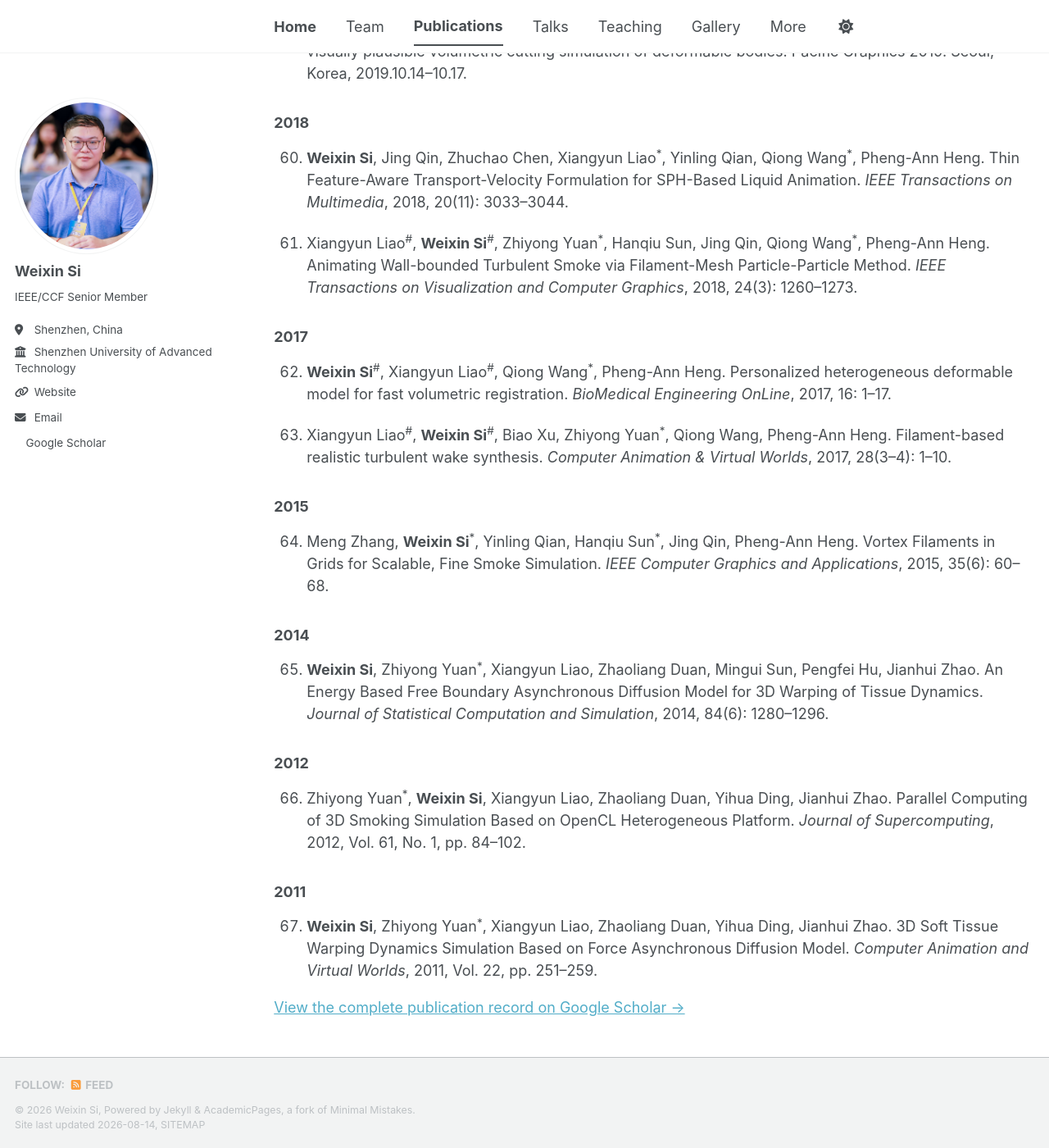
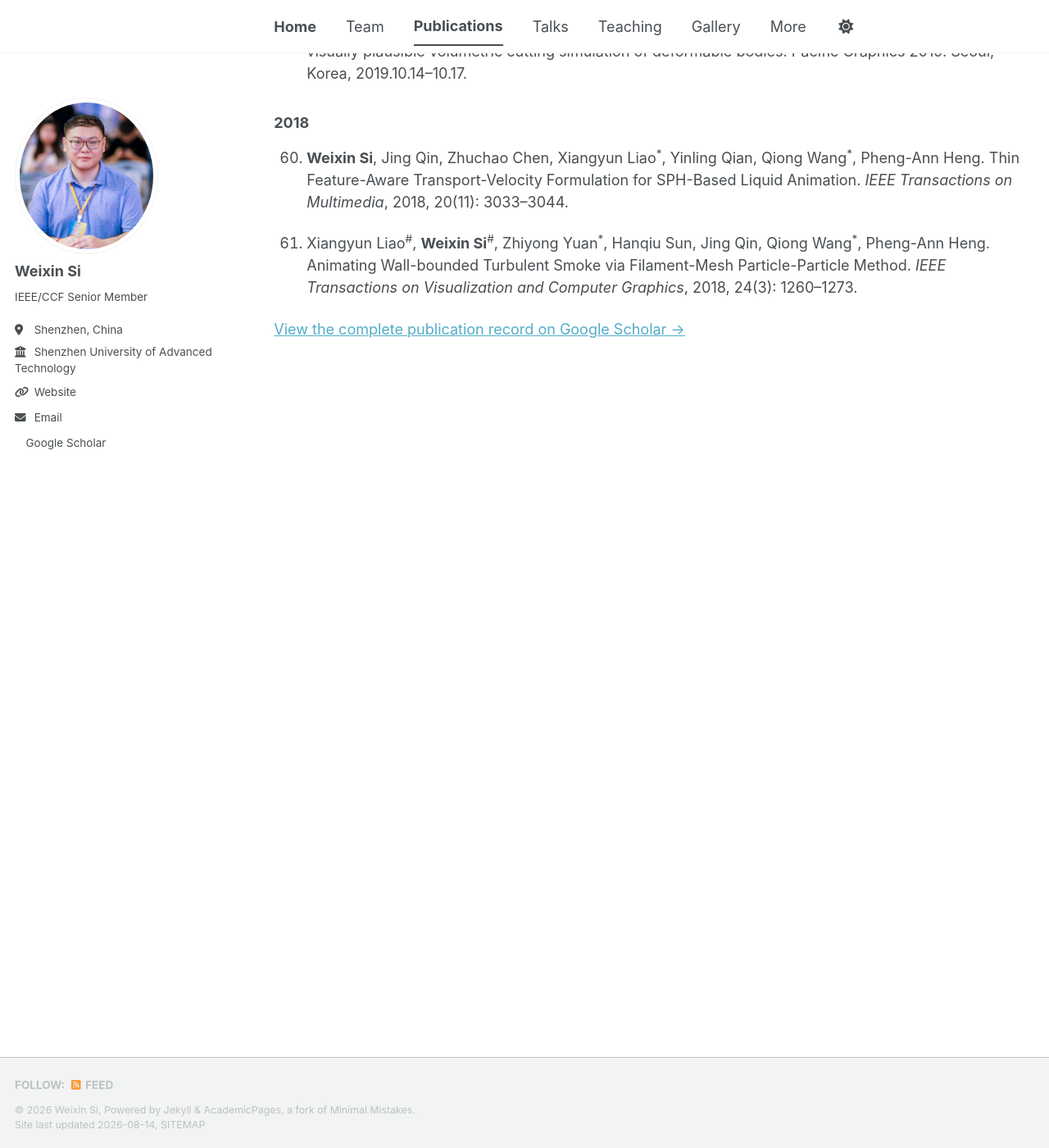
Before and after one commit to WeixinSi/weixinsi.github.io, a Jekyll site: the page built from _pages/publications.md, in a window 1280 px wide and 1400 px high, scrolled down 6485 px. Shown: the whole window at 82% size. Built offline with Jekyll 4.4.1, drawn with Linux system fonts in a browser that asks for light colours; a style sheet for code colours, icons or effects is not loaded.

Commit message:
Add recruitment note and trim publications

```diff
--- a/_pages/publications.md
+++ b/_pages/publications.md
@@ -157,31 +157,4 @@ author_profile: true
 61. Xiangyun Liao<sup>#</sup>, **Weixin Si**<sup>#</sup>, Zhiyong Yuan<sup>&#42;</sup>, Hanqiu Sun, Jing Qin, Qiong Wang<sup>&#42;</sup>, Pheng-Ann Heng. Animating Wall-bounded Turbulent Smoke via Filament-Mesh Particle-Particle Method. *IEEE Transactions on Visualization and Computer Graphics*, 2018, 24(3): 1260–1273.
 {: start="60"}
 
-### 2017
-
-62. **Weixin Si**<sup>#</sup>, Xiangyun Liao<sup>#</sup>, Qiong Wang<sup>&#42;</sup>, Pheng-Ann Heng. Personalized heterogeneous deformable model for fast volumetric registration. *BioMedical Engineering OnLine*, 2017, 16: 1–17.
-
-63. Xiangyun Liao<sup>#</sup>, **Weixin Si**<sup>#</sup>, Biao Xu, Zhiyong Yuan<sup>&#42;</sup>, Qiong Wang, Pheng-Ann Heng. Filament-based realistic turbulent wake synthesis. *Computer Animation & Virtual Worlds*, 2017, 28(3–4): 1–10.
-{: start="62"}
-
-### 2015
-
-64. Meng Zhang, **Weixin Si**<sup>&#42;</sup>, Yinling Qian, Hanqiu Sun<sup>&#42;</sup>, Jing Qin, Pheng-Ann Heng. Vortex Filaments in Grids for Scalable, Fine Smoke Simulation. *IEEE Computer Graphics and Applications*, 2015, 35(6): 60–68.
-{: start="64"}
-
-### 2014
-
-65. **Weixin Si**, Zhiyong Yuan<sup>&#42;</sup>, Xiangyun Liao, Zhaoliang Duan, Mingui Sun, Pengfei Hu, Jianhui Zhao. An Energy Based Free Boundary Asynchronous Diffusion Model for 3D Warping of Tissue Dynamics. *Journal of Statistical Computation and Simulation*, 2014, 84(6): 1280–1296.
-{: start="65"}
-
-### 2012
-
-66. Zhiyong Yuan<sup>&#42;</sup>, **Weixin Si**, Xiangyun Liao, Zhaoliang Duan, Yihua Ding, Jianhui Zhao. Parallel Computing of 3D Smoking Simulation Based on OpenCL Heterogeneous Platform. *Journal of Supercomputing*, 2012, Vol. 61, No. 1, pp. 84–102.
-{: start="66"}
-
-### 2011
-
-67. **Weixin Si**, Zhiyong Yuan<sup>&#42;</sup>, Xiangyun Liao, Zhaoliang Duan, Yihua Ding, Jianhui Zhao. 3D Soft Tissue Warping Dynamics Simulation Based on Force Asynchronous Diffusion Model. *Computer Animation and Virtual Worlds*, 2011, Vol. 22, pp. 251–259.
-{: start="67"}
-
 [View the complete publication record on Google Scholar →](https://scholar.google.com/citations?user=E4efwTgAAAAJ)
--- a/_sass/layout/_academic-profile.scss
+++ b/_sass/layout/_academic-profile.scss
@@ -22,6 +22,11 @@
 .gallery-empty {
   color: var(--global-text-color-light);
   font-size: 0.9em;
+}
+
+.recruitment-note {
+  color: #c62828;
+  font-weight: 600;
 }
 
 .team-intro {
```
Also changed, not shown: _pages/about.md (+2 -0 lines), 1 other file.
